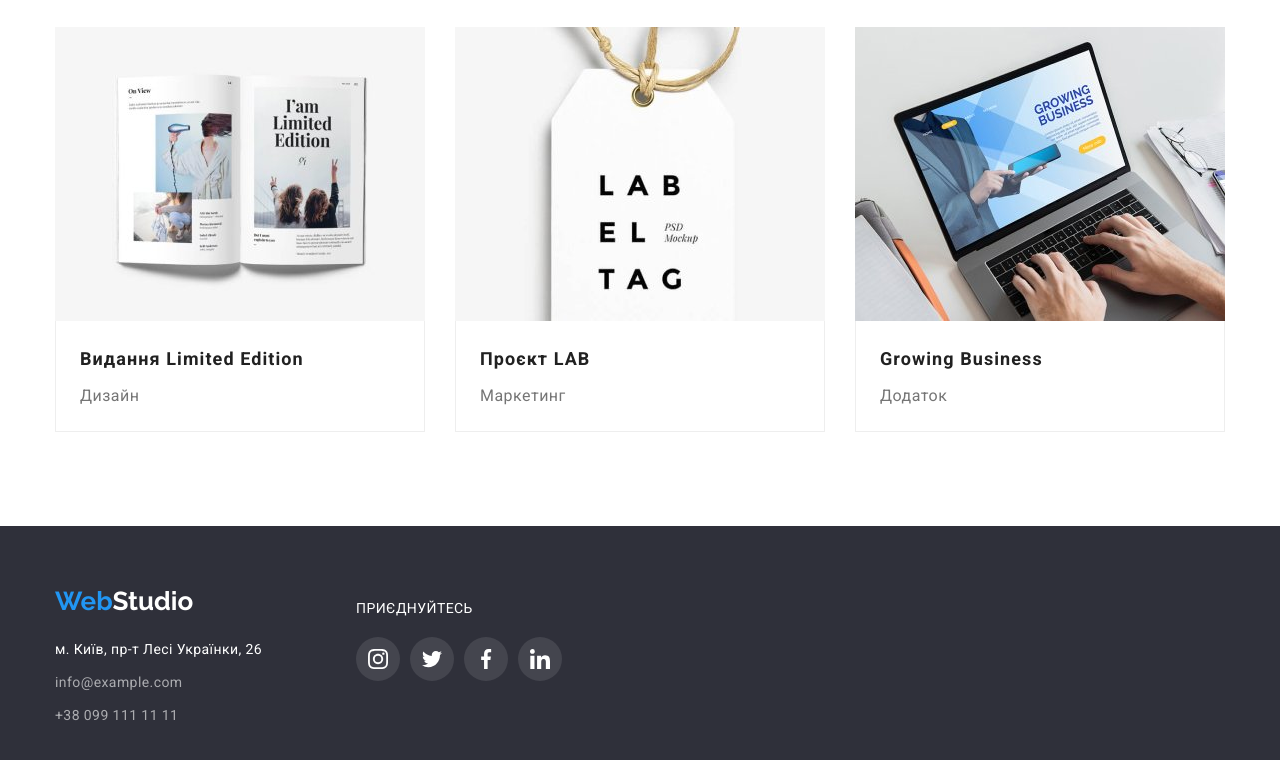
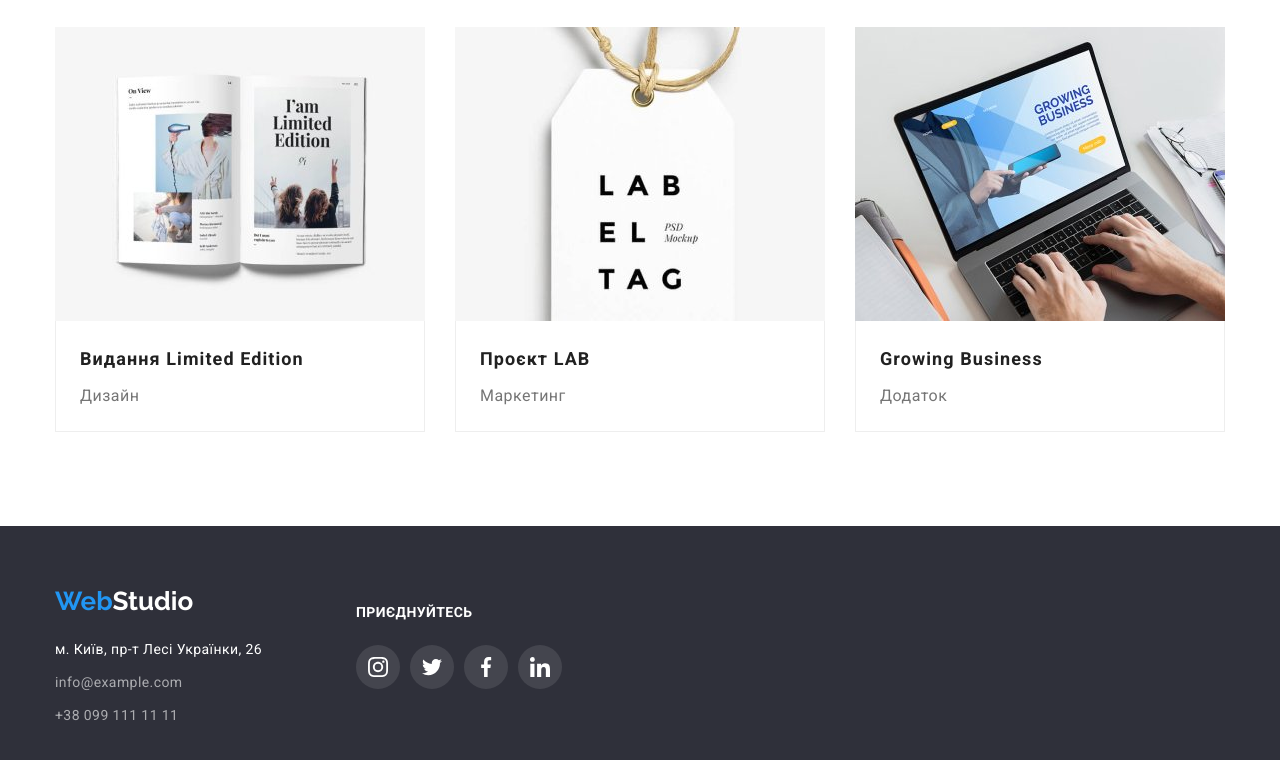
Before and after one commit to YuliiaRadchenko/goit-markup-hw-04, a plain HTML site: page portfolio.html in a window 1280 px wide. Shown: the part 1106-1866 px from the top of the page. Drawn offline with nearby package versions, Linux system fonts and the light colour scheme.

Commit message:
Strong tag added to footer

```diff
--- a/portfolio.html
+++ b/portfolio.html
@@ -185,7 +185,7 @@
                     </address>
                 </div>
                 <div class="footer-sm">
-                    <p class="footer-sm-text">Приєднуйтесь</p>
+                    <strong class="footer-sm-text">Приєднуйтесь</strong>
                     <ul class="footer-sm-list list">
                         <li class="footer-sm-icon">
                             <a class="footer-sm-link" href="">
```
